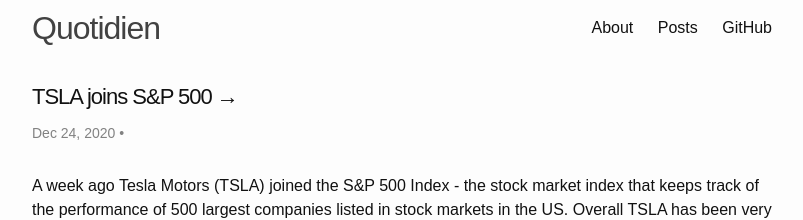
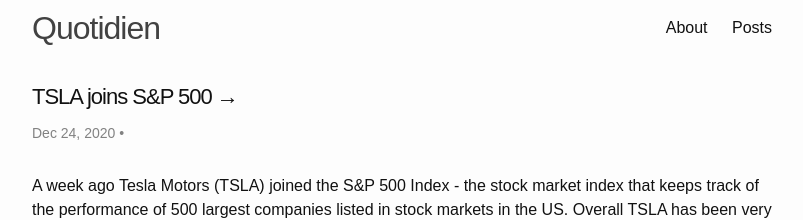
Before and after one commit to dotkay/dotkay.github.io, a Jekyll site: the page built from index.html, in a window 1280 px wide and 900 px high. Shown: the top 220 px of the window, without its empty margins (238-1041 px from the left). Built offline with Jekyll 4.4.1, drawn with Linux system fonts in a browser that asks for light colours; the list of posts is cut into pages by our own code.

Commit message:
removed github item

```diff
--- a/_data/navigation.yml
+++ b/_data/navigation.yml
@@ -5,5 +5,3 @@
     url: /about/
   - title: "Posts"
     url: /archives/
-  - title: "GitHub"
-    url: https://github.com/dotkay
```
